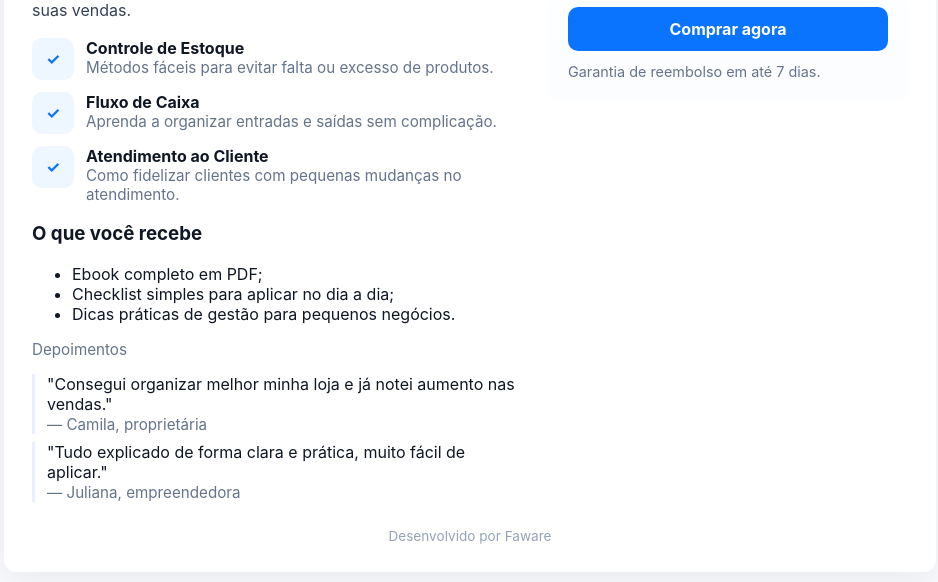
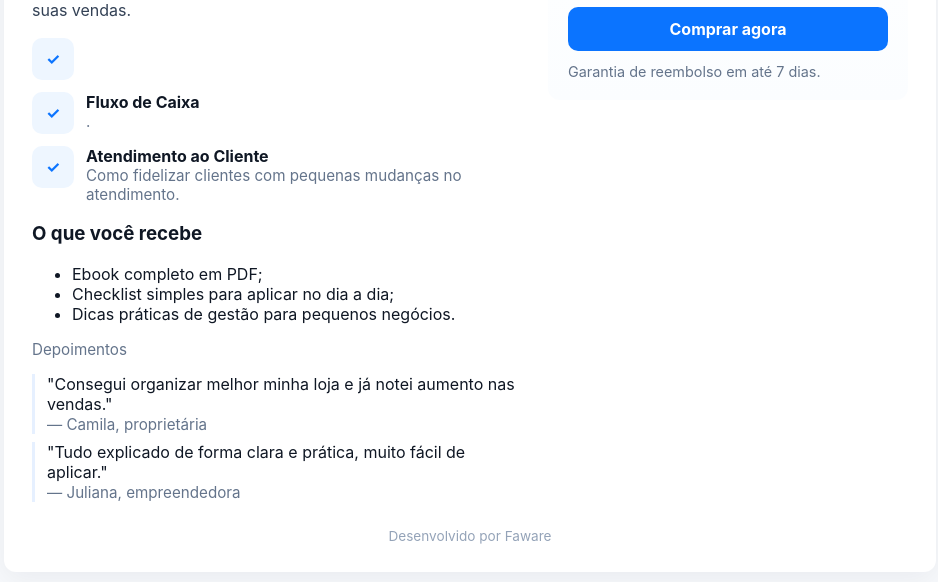
Before and after one commit to fabiodrigs/gest-o, a plain HTML site: page index.html in a window 1280 px wide. Shown: the part 272-854 px from the top of the page, without its empty margins (170-1108 px from the left). Drawn offline with Linux system fonts and the light colour scheme.

Commit message:
Update index.html

```diff
--- a/index.html
+++ b/index.html
@@ -68,8 +68,8 @@ src="https://www.facebook.com/tr?id=990119213243668&ev=PageView&noscript=1"
             <div class="feature">
               <div class="dot">✓</div>
               <div>
-                <strong>Controle de Estoque</strong>
-                <div class="muted">Métodos fáceis para evitar falta ou excesso de produtos.</div>
+                <strong></strong>
+                <div class="muted"></div>
               </div>
             </div>
 
@@ -77,7 +77,7 @@ src="https://www.facebook.com/tr?id=990119213243668&ev=PageView&noscript=1"
               <div class="dot">✓</div>
               <div>
                 <strong>Fluxo de Caixa</strong>
-                <div class="muted">Aprenda a organizar entradas e saídas sem complicação.</div>
+                <div class="muted">.</div>
               </div>
             </div>
 
```
